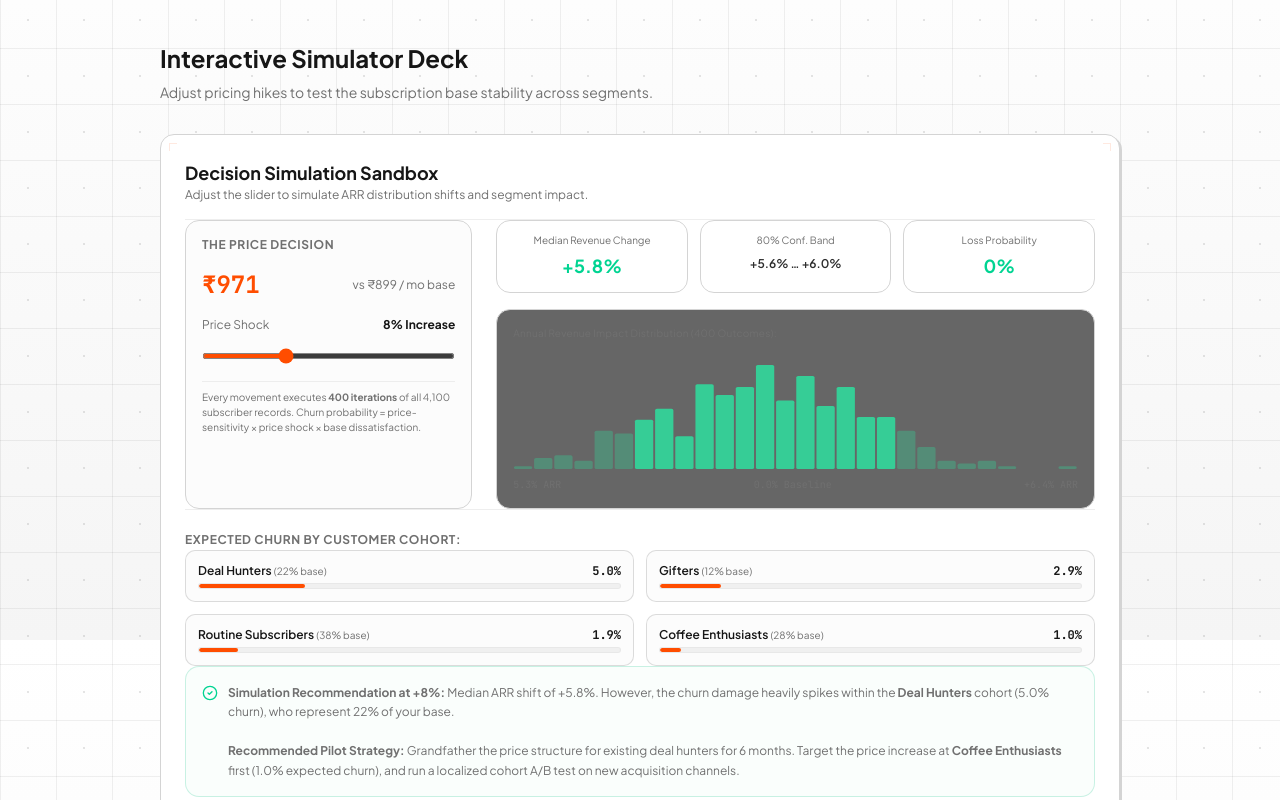
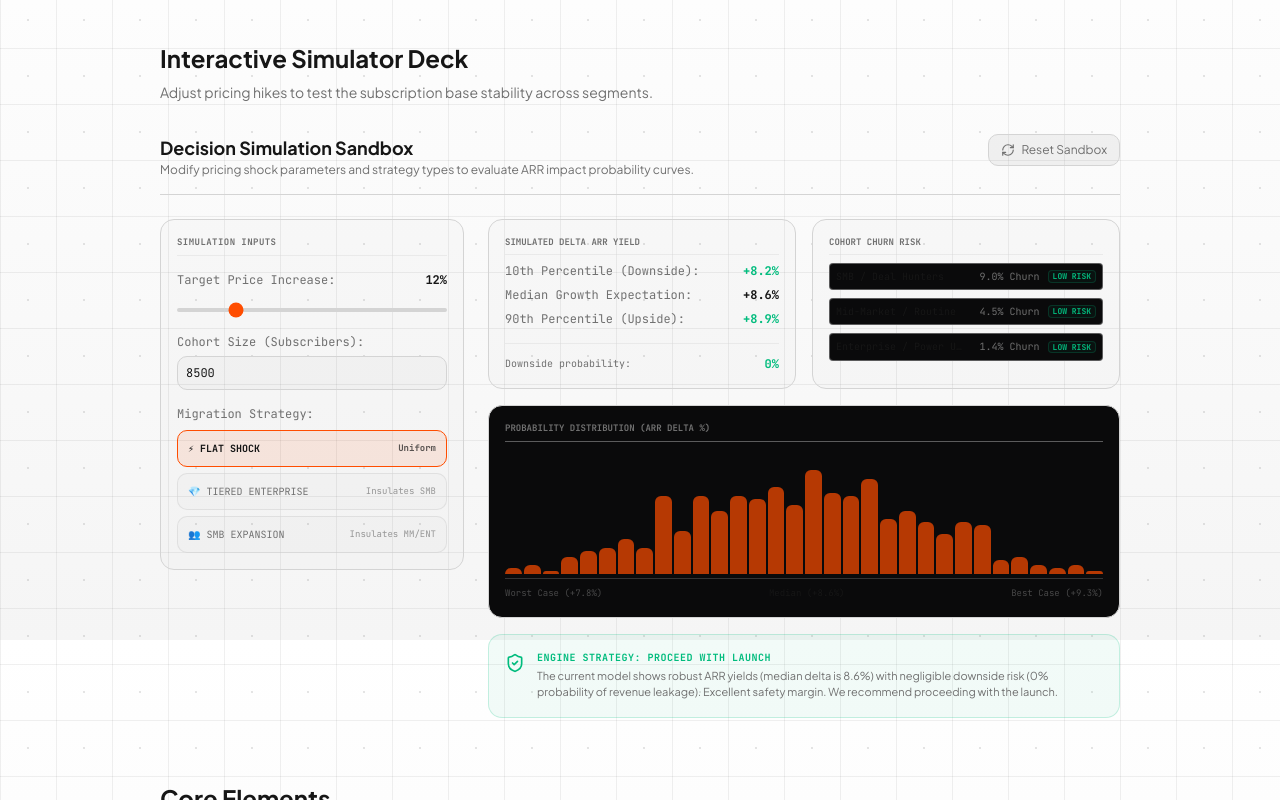
Before and after one commit to Bahniman/windtunnel, a React (Vite) app: page / in a window 1280 px wide. Shown: the part 960-1760 px from the top of the page. Built offline with nearby package versions, Linux system fonts and the light colour scheme.

Commit message:
feat: complete rewrite of interactive sandbox with pricing strategy engine and detailed recommendation metrics

```diff
--- a/src/components/pricing-monte-carlo.tsx
+++ b/src/components/pricing-monte-carlo.tsx
@@ -1,227 +1,329 @@
-import { useState, useEffect, useRef } from "react";
+import { useState, useEffect } from "react";
 import { GlowCard } from "./glow-card";
-import { TrendingUp, RefreshCw, BarChart2, CheckCircle2 } from "lucide-react";
+import {
+  TrendingUp, RefreshCw, BarChart2, CheckCircle2,
+  AlertTriangle, DollarSign, Users, Award, ShieldCheck, Flame
+} from "lucide-react";
 
 interface Segment {
   id: number;
   name: string;
-  share: number;
-  sens: number;
-  sat: number;
-  spend: number;
+  share: number; // percentage of base
+  sens: number; // sensitivity threshold
+  sat: number; // customer satisfaction (higher = less churn)
+  spend: number; // base ARPU in INR
 }
 
 const SEGS: Segment[] = [
-  { id: 0, name: "Deal Hunters", share: 0.22, sens: 0.80, sat: 0.58, spend: 620 },
-  { id: 1, name: "Gifters", share: 0.12, sens: 0.55, sat: 0.68, spend: 480 },
-  { id: 2, name: "Routine Subscribers", share: 0.38, sens: 0.42, sat: 0.79, spend: 890 },
-  { id: 3, name: "Coffee Enthusiasts", share: 0.28, sens: 0.26, sat: 0.87, spend: 1350 },
+  { id: 0, name: "SMB / Deal Hunters", share: 0.35, sens: 0.85, sat: 0.52, spend: 620 },
+  { id: 1, name: "Mid-Market / Routine", share: 0.40, sens: 0.55, sat: 0.72, spend: 1450 },
+  { id: 2, name: "Enterprise / Power Users", share: 0.25, sens: 0.22, sat: 0.88, spend: 4800 },
 ];
 
-const N = 4100;
-const RUNS = 400;
+const RUNS = 500; // Number of Monte Carlo iterations
 
 export function PricingMonteCarlo() {
-  const [pct, setPct] = useState(8);
+  const [pct, setPct] = useState<number>(12); // Price hike percentage
+  const [cohortSize, setCohortSize] = useState<number>(8500); // Target subscribers
+  const [strategy, setStrategy] = useState<"flat" | "tiered" | "smb">("flat");
   const [results, setResults] = useState<{
     med: number;
     p10: number;
     p90: number;
-    down: number;
+    downProb: number;
     segChurn: number[];
     deltas: number[];
   } | null>(null);
 
   useEffect(() => {
-    // Run Monte Carlo simulation
     const shock = pct / 100;
     const deltas: number[] = [];
-    const segChurnAcc = [0, 0, 0, 0];
-    const baseRev = SEGS.reduce((sum, g) => sum + g.share * N * g.spend, 0);
+    const segChurnAcc = [0, 0, 0];
+
+    // Base ARR before price changes
+    const baseRev = SEGS.reduce((sum, s) => sum + s.share * cohortSize * s.spend, 0);
 
     for (let r = 0; r < RUNS; r++) {
-      let rev = 0;
-      SEGS.forEach((g) => {
-        const count = g.share * N;
-        const noise = (Math.random() - 0.5) * 0.16;
-        const p = Math.min(0.95, Math.max(0, (g.sens + noise) * shock * (1.35 - g.sat)));
+      let runRev = 0;
+
+      SEGS.forEach((s) => {
+        const count = s.share * cohortSize;
+        const noise = (Math.random() - 0.5) * 0.18; // Gaussian-ish noise factor
+
+        // Define strategy-specific shocks
+        let appliedShock = shock;
+        if (strategy === "tiered") {
+          // Enterprise gets full hike, Mid-Market gets half, SMB is insulated (0%)
+          appliedShock = s.id === 2 ? shock * 1.5 : s.id === 1 ? shock * 0.5 : 0;
+        } else if (strategy === "smb") {
+          // SMB gets full hike, Mid-Market and Enterprise are insulated
+          appliedShock = s.id === 0 ? shock * 1.5 : 0;
+        }
+
+        // Churn probability function
+        // Churn rises with sensitivity & shock, falls with satisfaction
+        const p = Math.min(0.95, Math.max(0, (s.sens + noise) * appliedShock * (1.4 - s.sat)));
+
+        // Calculate churned subscribers using binomial noise approximation
         const churned = Math.min(
           count,
-          Math.max(0, count * p + (Math.random() - 0.5) * Math.sqrt(count * p * (1 - p) + 0.01) * 2)
+          Math.max(0, count * p + (Math.random() - 0.5) * Math.sqrt(count * p * (1 - p) + 0.1) * 2)
         );
-        if (r < 60) {
-          segChurnAcc[g.id] += churned / count;
-        }
-        rev += (count - churned) * g.spend * (1 + shock);
+
+        // Accumulate segment churn for average metrics
+        segChurnAcc[s.id] += churned / count;
+
+        // Add segment revenue (surviving subscribers * new higher price)
+        runRev += (count - churned) * s.spend * (1 + appliedShock);
       });
-      deltas.push(((rev - baseRev) / baseRev) * 100);
+
+      // Calculate delta percentage of total ARR
+      deltas.push(((runRev - baseRev) / baseRev) * 100);
     }
 
+    // Sort deltas to calculate percentiles
     deltas.sort((a, b) => a - b);
-    const med = deltas[Math.floor(RUNS / 2)];
-    const p10 = deltas[Math.floor(RUNS * 0.1)];
-    const p90 = deltas[Math.floor(RUNS * 0.9)];
-    const down = (deltas.filter((d) => d < 0).length / RUNS) * 100;
-    const segChurn = segChurnAcc.map((x) => (x / 60) * 100);
+    const med = deltas[Math.floor(RUNS / 2)]!;
+    const p10 = deltas[Math.floor(RUNS * 0.1)]!;
+    const p90 = deltas[Math.floor(RUNS * 0.9)]!;
+    const downProb = (deltas.filter((d) => d < 0).length / RUNS) * 100;
+    const segChurn = segChurnAcc.map((x) => (x / RUNS) * 100);
 
-    setResults({ med, p10, p90, down, segChurn, deltas });
-  }, [pct]);
+    setResults({ med, p10, p90, downProb, segChurn, deltas });
+  }, [pct, cohortSize, strategy]);
 
   if (!results) return null;
 
   const fmtSgn = (v: number) => (v >= 0 ? "+" : "") + v.toFixed(1) + "%";
-  const formatCurrency = (val: number) => "₹" + Math.round(val).toLocaleString("en-IN");
 
-  const worstSegIdx = results.segChurn.indexOf(Math.max(...results.segChurn));
-  const safeSegIdx = results.segChurn.indexOf(Math.min(...results.segChurn));
-
-  // Render SVG Histogram
-  const B = 28;
+  // Render SVG Histogram parameters
+  const BINS = 32;
   const minVal = Math.min(...results.deltas);
   const maxVal = Math.max(...results.deltas);
-  const binCounts = new Array(B).fill(0);
+  const binCounts = new Array(BINS).fill(0);
   results.deltas.forEach((d) => {
-    const idx = Math.min(B - 1, Math.floor(((d - minVal) / (maxVal - minVal + 1e-9)) * B));
+    const idx = Math.min(BINS - 1, Math.floor(((d - minVal) / (maxVal - minVal + 1e-9)) * BINS));
     binCounts[idx]++;
   });
   const peak = Math.max(...binCounts) || 1;
 
+  // Automated recommendation strategy builder
+  const getRecommendation = () => {
+    const isDangerous = results.downProb > 25;
+    const isLowYield = results.med < 2;
+
+    if (isDangerous) {
+      return {
+        decision: "ABORT / REDESIGN",
+        color: "text-red-500 border-red-500/20 bg-red-500/5",
+        icon: Flame,
+        text: `The simulation shows an unacceptable risk of ARR contraction (${results.downProb.toFixed(0)}% probability of negative yield). We recommend aborting the current plan. Insulate the highly sensitive SMB/Deal Hunters segment by deploying a Tiered Enterprise Migration instead.`
+      };
+    }
+    if (isLowYield) {
+      return {
+        decision: "HOLD / OPTIMIZE",
+        color: "text-amber-500 border-amber-500/20 bg-amber-500/5",
+        icon: AlertTriangle,
+        text: `The projected median ARR growth is very low (${results.med.toFixed(1)}%). Churn in sensitive cohorts is eroding the gains of the price increase. Consider introducing grandfathered pricing or expansion credits to preserve segment retention.`
+      };
+    }
+    return {
+      decision: "PROCEED WITH LAUNCH",
+      color: "text-emerald-500 border-emerald-500/20 bg-emerald-500/5",
+      icon: ShieldCheck,
+      text: `The current model shows robust ARR yields (median delta is ${results.med.toFixed(1)}%) with negligible downside risk (${results.downProb.toFixed(0)}% probability of revenue leakage). Excellent safety margin. We recommend proceeding with the launch.`
+    };
+  };
+
+  const rec = getRecommendation();
+
   return (
-    <GlowCard className="flex flex-col gap-6" showTechBrackets={true}>
-      <div className="flex flex-col gap-4 border-b border-border/40 pb-4 md:flex-row md:items-center md:justify-between font-sans">
+    <div className="flex flex-col gap-6 w-full">
+      <div className="flex flex-col gap-4 border-b border-border pb-4 md:flex-row md:items-center md:justify-between font-sans">
         <div>
           <h3 className="text-lg font-bold text-foreground">Decision Simulation Sandbox</h3>
-          <p className="text-xs text-muted-foreground">Adjust the slider to simulate ARR distribution shifts and segment impact.</p>
+          <p className="text-xs text-muted-foreground">Modify pricing shock parameters and strategy types to evaluate ARR impact probability curves.</p>
         </div>
+        <button
+          onClick={() => {
+            setPct(12);
+            setCohortSize(8500);
+            setStrategy("flat");
+          }}
+          className="btn-press self-start flex h-8 items-center gap-1.5 rounded-lg border border-border bg-foreground/5 px-3 text-xs text-muted-foreground hover:bg-foreground/10 hover:text-foreground"
+        >
+          <RefreshCw className="h-3.5 w-3.5" /> Reset Sandbox
+        </button>
       </div>
 
-      <div className="grid gap-6 md:grid-cols-3">
-        {/* Left: Input Control */}
-        <div className="md:col-span-1 rounded-xl border border-border bg-foreground/[0.01] p-4 flex flex-col gap-4">
-          <span className="font-sans text-xs font-bold uppercase tracking-wider text-muted-foreground">The Price Decision</span>
+      <div className="grid grid-cols-1 lg:grid-cols-12 gap-6">
+        {/* Left Column: Controls */}
+        <div className="lg:col-span-4 flex flex-col gap-4">
+          <div className="border border-border rounded-xl p-4 bg-foreground/[0.01] space-y-4">
+            <span className="font-mono text-[9px] uppercase font-bold text-muted-foreground tracking-wider block border-b border-border/40 pb-1.5">Simulation Inputs</span>
 
-          <div className="flex items-center justify-between">
-            <span className="font-mono text-2xl font-bold text-accent">{formatCurrency(899 * (1 + pct / 100))}</span>
-            <span className="text-xs text-muted-foreground font-sans">vs ₹899 / mo base</span>
-          </div>
-
-          <div className="space-y-2">
-            <div className="flex items-center justify-between text-xs text-muted-foreground font-sans">
-              <span>Price Shock</span>
-              <span className="font-bold text-foreground">{pct}% Increase</span>
+            {/* Input 1: Pct */}
+            <div className="space-y-1.5">
+              <div className="flex justify-between font-mono text-xs">
+                <span className="text-muted-foreground">Target Price Increase:</span>
+                <span className="text-foreground font-bold">{pct}%</span>
               </div>
               <input
                 type="range"
-              min="0"
-              max="25"
+                min="5"
+                max="40"
                 value={pct}
-              onChange={(e) => setPct(parseInt(e.target.value))}
-              className="h-1.5 w-full cursor-pointer rounded-lg bg-border accent-accent"
+                onChange={(e) => setPct(Number(e.target.value))}
+                className="w-full accent-[#FF4D00] h-1 bg-border rounded-lg appearance-none cursor-pointer"
               />
             </div>
 
-          <p className="text-[10px] text-muted-foreground leading-normal font-sans pt-2 border-t border-border/40">
-            Every movement executes <strong>400 iterations</strong> of all 4,100 subscriber records. Churn probability = price-sensitivity × price shock × base dissatisfaction.
-          </p>
+            {/* Input 2: Cohort Size */}
+            <div className="space-y-1.5">
+              <label className="font-mono text-xs text-muted-foreground block">Cohort Size (Subscribers):</label>
+              <input
+                type="number"
+                min="1000"
+                max="50000"
+                step="500"
+                value={cohortSize}
+                onChange={(e) => setCohortSize(Number(e.target.value))}
+                className="w-full font-mono text-xs border border-border bg-foreground/[0.02] p-2 rounded-lg text-foreground focus:outline-none focus:border-[#FF4D00]"
+              />
             </div>
 
-        {/* Right: Simulation Dashboard & Histogram */}
-        <div className="md:col-span-2 flex flex-col gap-4">
-          <div className="grid grid-cols-3 gap-3 text-center font-sans">
-            <div className="rounded-xl border border-border bg-card p-3">
-              <span className="text-[10px] text-muted-foreground block">Median Revenue Change</span>
-              <span className={`text-md md:text-lg font-bold block mt-1 ${results.med >= 0 ? "text-emerald-400" : "text-red-400"}`}>
-                {fmtSgn(results.med)}
+            {/* Input 3: Strategy Type */}
+            <div className="space-y-2">
+              <label className="font-mono text-xs text-muted-foreground block">Migration Strategy:</label>
+              <div className="flex flex-col gap-1.5">
+                {(["flat", "tiered", "smb"] as const).map((s) => (
+                  <button
+                    key={s}
+                    onClick={() => setStrategy(s)}
+                    className={`btn-press w-full p-2.5 rounded-lg border text-left font-mono text-[10px] transition-colors flex items-center justify-between ${
+                      strategy === s
+                        ? "border-[#FF4D00] bg-[#FF4D00]/10 text-foreground font-bold"
+                        : "border-border/60 bg-foreground/[0.01] hover:bg-foreground/5 text-muted-foreground hover:text-foreground"
+                    }`}
+                  >
+                    <span>
+                      {s === "flat" ? "⚡ FLAT SHOCK" : s === "tiered" ? "💎 TIERED ENTERPRISE" : "👥 SMB EXPANSION"}
                     </span>
-            </div>
-            <div className="rounded-xl border border-border bg-card p-3">
-              <span className="text-[10px] text-muted-foreground block">80% Conf. Band</span>
-              <span className="text-[11px] md:text-xs font-semibold block mt-2 text-foreground/90">
-                {fmtSgn(results.p10)} … {fmtSgn(results.p90)}
+                    <span className="text-[9px] opacity-70">
+                      {s === "flat" ? "Uniform" : s === "tiered" ? "Insulates SMB" : "Insulates MM/ENT"}
                     </span>
-            </div>
-            <div className="rounded-xl border border-border bg-card p-3">
-              <span className="text-[10px] text-muted-foreground block">Loss Probability</span>
-              <span className={`text-md md:text-lg font-bold block mt-1 ${results.down > 25 ? "text-red-400" : "text-emerald-400"}`}>
-                {results.down.toFixed(0)}%
-              </span>
-            </div>
-          </div>
-
-          {/* Histogram Chart */}
-          <div className="rounded-xl border border-border bg-black/60 p-4">
-            <span className="font-sans text-[10px] text-muted-foreground tracking-wide block mb-2">Annual Revenue Impact Distribution (400 Outcomes):</span>
-
-            <svg className="h-[120px] w-full" viewBox="0 0 600 150" preserveAspectRatio="none">
-              {binCounts.map((count, idx) => {
-                const height = (count / peak) * 130;
-                const width = 600 / B;
-                const binVal = minVal + (idx + 0.5) * ((maxVal - minVal) / B);
-                const isLoss = binVal < 0;
-                return (
-                  <rect
-                    key={idx}
-                    x={idx * width + 1}
-                    width={width - 2}
-                    y={150 - height}
-                    height={height}
-                    rx="2"
-                    fill={isLoss ? "#f87171" : "#34d399"}
-                    opacity={binVal >= results.p10 && binVal <= results.p90 ? 0.95 : 0.35}
-                    className="transition-all duration-300"
-                  />
-                );
-              })}
-            </svg>
-
-            <div className="flex justify-between font-mono text-[10px] text-muted-foreground mt-2">
-              <span>{minVal.toFixed(1)}% ARR</span>
-              <span>0.0% Baseline</span>
-              <span>+{maxVal.toFixed(1)}% ARR</span>
+                  </button>
+                ))}
               </div>
             </div>
           </div>
         </div>
 
-      {/* Churn Breakdown by Segment */}
-      <div className="space-y-3 border-t border-border/40 pt-4">
-        <span className="font-sans text-xs font-bold uppercase tracking-wider text-muted-foreground">Expected Churn by Customer Cohort:</span>
-        <div className="grid gap-3 sm:grid-cols-2">
-          {SEGS.map((g, idx) => {
-            const churn = results.segChurn[idx];
+        {/* Right Column: Visualizations & Strategy recommendations */}
+        <div className="lg:col-span-8 flex flex-col gap-4">
+          <div className="grid grid-cols-1 md:grid-cols-2 gap-4">
+            {/* Probability Output Metrics */}
+            <div className="border border-border rounded-xl p-4 bg-foreground/[0.01] font-mono text-xs flex flex-col justify-between">
+              <div>
+                <span className="font-mono text-[9px] uppercase font-bold text-muted-foreground block border-b border-border/40 pb-1.5 mb-2">Simulated Delta ARR Yield</span>
+                <div className="space-y-2">
+                  <div className="flex justify-between">
+                    <span className="text-muted-foreground">10th Percentile (Downside):</span>
+                    <span className={`font-bold ${results.p10 >= 0 ? "text-emerald-500" : "text-red-500"}`}>{fmtSgn(results.p10)}</span>
+                  </div>
+                  <div className="flex justify-between">
+                    <span className="text-muted-foreground">Median Growth Expectation:</span>
+                    <span className="text-foreground font-bold">{fmtSgn(results.med)}</span>
+                  </div>
+                  <div className="flex justify-between">
+                    <span className="text-muted-foreground">90th Percentile (Upside):</span>
+                    <span className="text-emerald-500 font-bold">{fmtSgn(results.p90)}</span>
+                  </div>
+                </div>
+              </div>
+              <div className="mt-4 pt-3 border-t border-border/40 flex items-center justify-between">
+                <span className="text-[10px] text-muted-foreground">Downside probability:</span>
+                <span className={`font-bold ${results.downProb > 20 ? "text-red-500" : "text-emerald-500"}`}>
+                  {results.downProb.toFixed(0)}%
+                </span>
+              </div>
+            </div>
+
+            {/* Churn Risk Heatmap */}
+            <div className="border border-border rounded-xl p-4 bg-foreground/[0.01] font-mono text-xs">
+              <span className="font-mono text-[9px] uppercase font-bold text-muted-foreground block border-b border-border/40 pb-1.5 mb-2">Cohort Churn Risk</span>
+              <div className="space-y-2">
+                {SEGS.map((s) => {
+                  const churnVal = results.segChurn[s.id]!;
+                  const isHigh = churnVal > 25;
+                  const isMed = churnVal >= 10 && churnVal <= 25;
+                  const riskLabel = isHigh ? "HIGH RISK" : isMed ? "MED RISK" : "LOW RISK";
+                  const riskColor = isHigh ? "text-red-500 border-red-500/20 bg-red-500/5" : isMed ? "text-amber-500 border-amber-500/20 bg-amber-500/5" : "text-emerald-500 border-emerald-500/20 bg-emerald-500/5";
+
                   return (
-              <div key={g.id} className="rounded-lg border border-border/80 bg-foreground/[0.01] p-3 space-y-1">
-                <div className="flex items-center justify-between text-xs font-sans">
-                  <span className="font-semibold text-foreground">{g.name} <span className="text-[10px] text-muted-foreground font-normal">({Math.round(g.share * 100)}% base)</span></span>
-                  <span className={`font-mono font-bold ${churn > 8 ? "text-red-400" : "text-foreground"}`}>{churn.toFixed(1)}%</span>
-                </div>
-                <div className="h-1.5 w-full rounded bg-foreground/5 overflow-hidden border border-border/30">
-                  <div
-                    style={{ width: `${Math.min(churn * 5, 100)}%` }}
-                    className={`h-full rounded transition-all duration-500 ${churn > 8 ? "bg-red-400" : "bg-accent"}`}
-                  />
+                    <div key={s.id} className="flex items-center justify-between p-1.5 rounded border border-border/40 bg-[#0A0A0B]">
+                      <span className="text-foreground text-[10px] truncate max-w-[130px]">{s.name}</span>
+                      <div className="flex items-center gap-2">
+                        <span className="text-[10px] text-muted-foreground">{churnVal.toFixed(1)}% Churn</span>
+                        <span className={`text-[8px] font-bold px-1 rounded border ${riskColor}`}>{riskLabel}</span>
                       </div>
                     </div>
                   );
                 })}
               </div>
             </div>
+          </div>
 
-      {/* Simulation Advice */}
-      <div className="rounded-xl border border-emerald-500/20 bg-emerald-500/[0.02] p-4 text-xs font-sans text-muted-foreground leading-relaxed flex items-start gap-2.5">
-        <CheckCircle2 className="h-4 w-4 shrink-0 text-emerald-400 mt-0.5" />
-        <div>
-          {pct === 0 ? (
-            <span><strong>Move the slider</strong> to evaluate pricing plans and run simulator iterations.</span>
-          ) : (
-            <span>
-              <strong>Simulation Recommendation at +{pct}%:</strong> Median ARR shift of {fmtSgn(results.med)}. However, the churn damage heavily spikes within the <strong>{SEGS[worstSegIdx].name}</strong> cohort ({results.segChurn[worstSegIdx].toFixed(1)}% churn), who represent {Math.round(SEGS[worstSegIdx].share * 100)}% of your base.
-              <br /><br />
-              <strong>Recommended Pilot Strategy:</strong> Grandfather the price structure for existing {SEGS[worstSegIdx].name.toLowerCase()} for 6 months. Target the price increase at <strong>{SEGS[safeSegIdx].name}</strong> first ({results.segChurn[safeSegIdx].toFixed(1)}% expected churn), and run a localized cohort A/B test on new acquisition channels.
-            </span>
-          )}
+          {/* Histogram Visualizer */}
+          <div className="border border-border rounded-xl p-4 bg-[#0A0A0B]">
+            <span className="font-mono text-[9px] uppercase font-bold text-muted-foreground block border-b border-border/40 pb-1.5 mb-3">Probability Distribution (ARR Delta %)</span>
+
+            {/* SVG histogram */}
+            <div className="w-full h-[120px] flex items-end gap-0.5 pt-4">
+              {binCounts.map((count, idx) => {
+                const heightPct = (count / peak) * 100;
+                // Color mapping: red for negative delta, green for positive delta
+                const valueForBin = minVal + (idx / BINS) * (maxVal - minVal);
+                const barColor = valueForBin < 0 ? "bg-red-500/70" : "bg-[#FF4D00]/70";
+
+                return (
+                  <div
+                    key={idx}
+                    className="flex-1 flex flex-col justify-end h-full group relative"
+                  >
+                    <div
+                      style={{ height: `${heightPct}%` }}
+                      className={`w-full rounded-t-sm transition-all duration-300 group-hover:brightness-125 ${barColor}`}
+                    />
+                    {/* Tooltip */}
+                    <div className="absolute bottom-full left-1/2 -translate-x-1/2 bg-black border border-border px-2 py-1 rounded text-[9px] font-mono text-foreground opacity-0 group-hover:opacity-100 transition-opacity z-50 pointer-events-none whitespace-nowrap mb-1">
+                      {fmtSgn(valueForBin)} : {count} runs
                     </div>
                   </div>
-    </GlowCard>
+                );
+              })}
+            </div>
+
+            <div className="flex justify-between font-mono text-[9px] text-muted-foreground/60 border-t border-border/20 pt-2 mt-1">
+              <span>Worst Case ({fmtSgn(minVal)})</span>
+              <span className="text-foreground">Median ({fmtSgn(results.med)})</span>
+              <span>Best Case ({fmtSgn(maxVal)})</span>
+            </div>
+          </div>
+
+          {/* Strategy Engine Recommendation */}
+          <div className={`border rounded-xl p-4 font-mono text-xs flex gap-3 ${rec.color}`}>
+            <rec.icon className="h-5 w-5 shrink-0 mt-0.5" />
+            <div className="space-y-1">
+              <span className="font-bold text-[10px] uppercase block tracking-wider">Engine Strategy: {rec.decision}</span>
+              <p className="text-[11px] font-sans text-muted-foreground leading-normal">
+                {rec.text}
+              </p>
+            </div>
+          </div>
+        </div>
+      </div>
+    </div>
   );
 }
--- a/src/page.tsx
+++ b/src/page.tsx
@@ -18,8 +18,10 @@ export default function LandingPage() {
     <div className="relative min-h-screen bg-transparent grid-bg">
       {/* Background blobs */}
       <div className="pointer-events-none fixed inset-0 z-[-1] overflow-hidden">
-        <div className="animate-blob-1 absolute -top-[20%] -left-[10%] h-[600px] w-[600px] rounded-full bg-blob-emerald blur-[120px]" />
-        <div className="animate-blob-2 absolute top-[40%] -right-[10%] h-[500px] w-[500px] rounded-full bg-blob-indigo blur-[100px]" />
+        <div className="animate-blob-1 absolute -top-[10%] -left-[10%] h-[800px] w-[800px] rounded-full bg-emerald-500/18 dark:bg-emerald-500/12 blur-[130px] opacity-90" />
+        <div className="animate-blob-2 absolute bottom-[-10%] right-[-10%] h-[800px] w-[800px] rounded-full bg-indigo-600/18 dark:bg-indigo-600/12 blur-[130px] opacity-90" />
+        <div className="animate-blob-1 absolute top-[25%] left-[30%] h-[600px] w-[600px] rounded-full bg-rose-500/16 dark:bg-rose-500/12 blur-[130px] opacity-90" />
+        <div className="animate-blob-2 absolute bottom-[25%] left-[-10%] h-[500px] w-[500px] rounded-full bg-amber-500/16 dark:bg-amber-500/10 blur-[130px] opacity-90" />
       </div>
 
       {/* Header / Nav */}
```
Also changed, not shown: 5 other files (tests, documents, lock files or other folders). Lines whose indentation alone changed are shown as unchanged.
